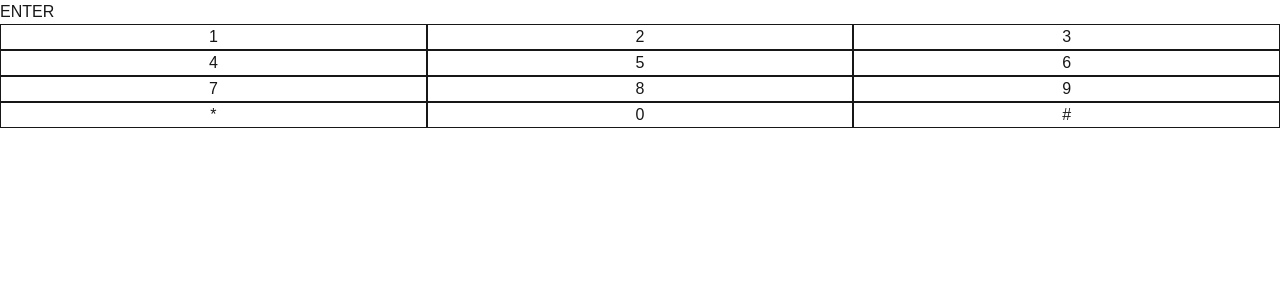
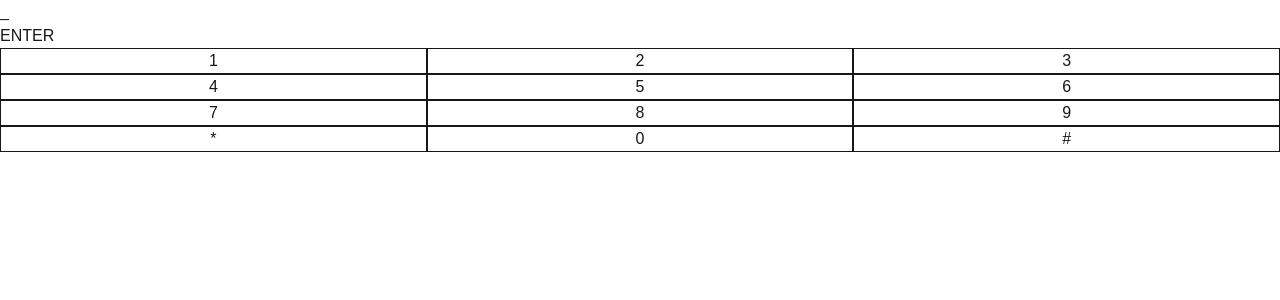
Before and after one commit to wishba/rider-driver-simulator, a Next.js app: page /faiz-phone in a window 1280 px wide. Shown: the top 300 px of the page. Built offline with nearby package versions, Linux system fonts and the light colour scheme.

Commit message:
keypad work on display

```diff
--- a/app/faiz-phone/page.tsx
+++ b/app/faiz-phone/page.tsx
@@ -1,12 +1,19 @@
 'use client'
 
+import { useState } from 'react'
+
 export default function FaizPhonePage() {
+    const [display, setDisplay] = useState('')
+
     const handleClick = (e: React.MouseEvent<HTMLButtonElement>) => {
-        console.log(e.currentTarget.textContent)
+        const value = e.currentTarget.textContent ?? ''
+        setDisplay((prev) => prev + value)
     }
 
     return (
         <div>
+            <p>{display}_</p>
+
             <button>ENTER</button>
 
             <div className='grid grid-cols-3'>
```
